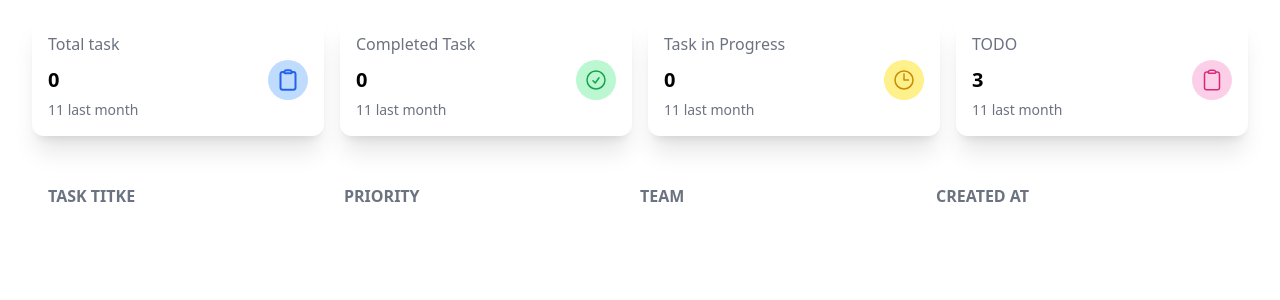
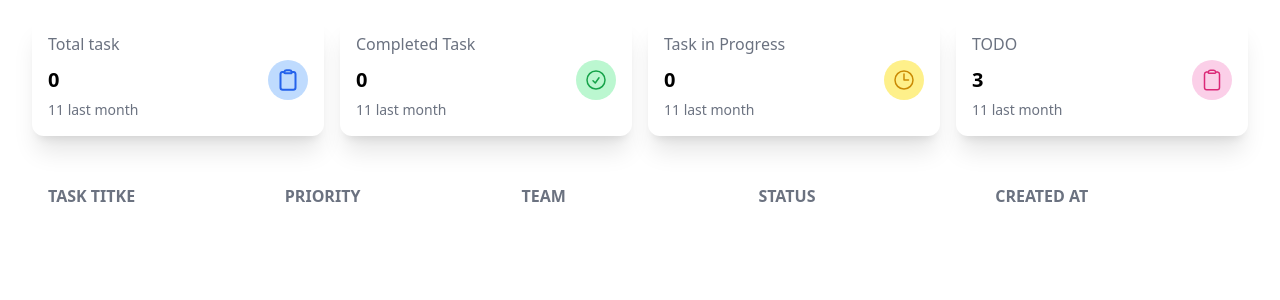
Before and after one commit to sajjadhossanshimanto/learn-django, a Django app: page /task/manager_dashboard in a window 1280 px wide. Shown: the part 72-372 px from the top of the page. Run offline with Django 5.2, Linux system fonts and the light colour scheme; data that the repository does not hold is empty; some libraries are stand-ins or nearby versions.

Commit message:
status bar

```diff
--- a/tasks/templates/manager_dashboard.html
+++ b/tasks/templates/manager_dashboard.html
@@ -4,16 +4,17 @@
 <!-- task table -->
     <div>
         <!-- task column -->
-        <div class="flex justify-between p-4 grid grid-cols-4 text-gray-500 font-bold">
+        <div class="flex justify-between p-4 grid grid-cols-5 text-gray-500 font-bold">
             <div>TASK TITKE</div>
             <div>PRIORITY</div>
             <div>TEAM</div>
+            <div>STATUS</div>
             <div>CREATED AT</div>
         </div>
 
         <!-- actual task -->
         {% for t in tasks%}
-        <div class="grid grid-cols-4 items-center"><!-- task-item -->
+        <div class="grid grid-cols-5 items-center"><!-- task-item -->
             <div class="flex items-center gap-2">
                 <div class="rounded-full bg-green-500 w-2 h-2"></div>
                 <div class=""> {{ t.title }} </div>
@@ -27,6 +28,8 @@
                 <div class="rounded-full text-white bg-blue-500 p-2 text-sm"> {{ e.name|slice:":2" }} </div>
                 {% endfor %}
             </div>
+            {% comment %} STATUS {% endcomment %}
+            <div class=""> {{ t.status }} </div>
             <!-- CREATED -->
             <div class="text-sm text-gray-500"> {{ t.created_at|timesince }} </div>
         </div>
```
